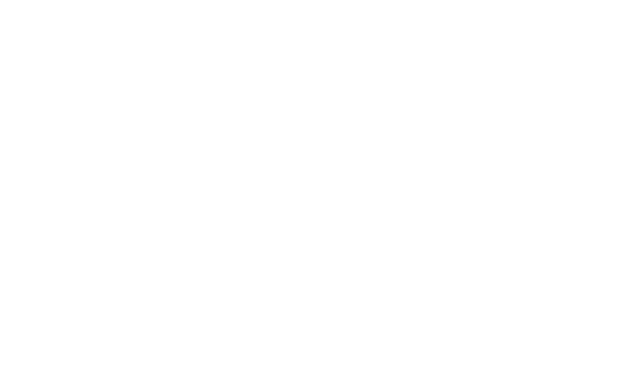
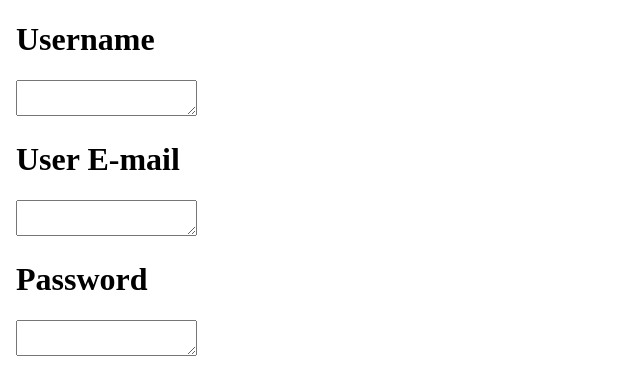
Before and after one commit to Dnreikronos/budgetMannager---Front, a Next.js app in the folder budgetMannager/: page /Login/LoginPage in a window 1280 px wide. Shown: the top 392 px of the page, without its empty margins (0-640 px from the left). Built offline with nearby package versions, Linux system fonts and the light colour scheme.

Commit message:
style: create Textarea component from shadcn

```diff
--- a/budgetMannager/src/App.tsx
+++ b/budgetMannager/src/App.tsx
@@ -4,7 +4,7 @@ import CadBudgetPage from "./pages/Budget/CadBudget.tsx";
 import ReadBillsPage from "./pages/Bills/ReadBills.tsx";
 import CadBillsPage from "./pages/Bills/CadBills.tsx";
 import LoginPage from "./pages/Login/LoginPage.tsx";
-import NotFoundPage from "./pages/NotFoud/NotFoundPage.tsx";
+import NotFoundPage from "./pages/NotFound/NotFoundPage.tsx";
 import ReadUserPage from "./pages/ReadUsers.tsx";
 import DasboardsPage from "../src/pages/Dashboards/Dashboards.tsx"
 import { createBrowserRouter, RouterProvider } from "react-router-dom";
--- a/budgetMannager/src/components/sidebar.tsx
+++ b/budgetMannager/src/components/ui/sidebar.tsx
@@ -1,7 +1,7 @@
 import { useState } from "react";
-import DasboardsPage from "../pages/Dashboards/Dashboards.tsx";
-import ReadBudgetPage from "../pages/Budget/ReadBudget.tsx";
-import ReadBillsPage from "../pages/Bills/ReadBills.tsx";
+import DasboardsPage from "../../pages/Dashboards/Dashboards.tsx";
+import ReadBudgetPage from "../../pages/Budget/ReadBudget.tsx";
+import ReadBillsPage from "../../pages/Bills/ReadBills.tsx";
 import { Link } from "react-router-dom";
 
 interface MenuItem {
--- /dev/null
+++ b/budgetMannager/src/components/ui/textarea.tsx
@@ -0,0 +1,24 @@
+import * as React from "react"
+
+import { cn } from "@/lib/utils"
+
+export interface TextareaProps
+  extends React.TextareaHTMLAttributes<HTMLTextAreaElement> {}
+
+const Textarea = React.forwardRef<HTMLTextAreaElement, TextareaProps>(
+  ({ className, ...props }, ref) => {
+    return (
+      <textarea
+        className={cn(
+         "flex min-h-[60px] ml-96 rounded-md border border-input bg-transparent px-3 py-2 text-sm shadow-sm placeholder:text-muted-foreground focus-visible:outline-none focus-visible:ring-1 focus-visible:ring-ring disabled:cursor-not-allowed disabled:opacity-50",
+          className
+        )}
+        ref={ref}
+        {...props}
+      />
+    )
+  }
+)
+Textarea.displayName = "Textarea"
+
+export { Textarea }
--- a/budgetMannager/src/pages/Bills/CadBills.tsx
+++ b/budgetMannager/src/pages/Bills/CadBills.tsx
@@ -1,4 +1,4 @@
-import Sidebar from '../../components/sidebar.tsx';
+import Sidebar from '../../components/ui/sidebar.tsx';
 
 const CadBillsPage = () => {
   return (
--- a/budgetMannager/src/pages/Bills/ReadBills.tsx
+++ b/budgetMannager/src/pages/Bills/ReadBills.tsx
@@ -1,4 +1,4 @@
-import Sidebar from "../../components/sidebar.tsx";
+import Sidebar from "../../components/ui/sidebar.tsx";
 
 
 const ReadBillsPage = () => {
--- a/budgetMannager/src/pages/Budget/CadBudget.tsx
+++ b/budgetMannager/src/pages/Budget/CadBudget.tsx
@@ -1,4 +1,4 @@
-import Sidebar from "../../components/sidebar.tsx";
+import Sidebar from "../../components/ui/sidebar.tsx";
 
 
 
--- a/budgetMannager/src/pages/Budget/ReadBudget.tsx
+++ b/budgetMannager/src/pages/Budget/ReadBudget.tsx
@@ -1,4 +1,4 @@
-import Sidebar from "../../components/sidebar.tsx";
+import Sidebar from "../../components/ui/sidebar.tsx";
 
 
 
--- a/budgetMannager/src/pages/Dashboards/Dashboards.tsx
+++ b/budgetMannager/src/pages/Dashboards/Dashboards.tsx
@@ -1,4 +1,4 @@
-import Sidebar from "../../components/sidebar.tsx";
+import Sidebar from "../../components/ui/sidebar.tsx";
 
 
 
--- a/budgetMannager/src/pages/Login/LoginPage.tsx
+++ b/budgetMannager/src/pages/Login/LoginPage.tsx
@@ -1,10 +1,27 @@
-
+import { Textarea } from "../../components/ui/textarea";
 
 const LoginPage = () => {
   return (
-  <>
-
-  </>
+    <>
+      <body className="items-center justify-center text-center">
+        <div className="mt-96">
+          <div>
+            <h1>Username</h1>
+            <div className="flex items-center justify-center mr-96">
+              <Textarea />
+            </div>
+            <h1>User E-mail</h1>
+            <div className="flex items-center justify-center mr-96">
+              <Textarea />
+            </div>
+            <h1>Password</h1>
+            <div className="flex items-center justify-center mr-96">
+              <Textarea />
+            </div>
+          </div>
+        </div>
+      </body>
+    </>
   );
 };
 
--- a/budgetMannager/src/pages/ReadUsers.tsx
+++ b/budgetMannager/src/pages/ReadUsers.tsx
@@ -1,4 +1,4 @@
-import Sidebar from "../components/sidebar";
+import Sidebar from "../components/ui/sidebar";
 
 const ReadUsers = () => {
   return (
```
Also changed, not shown: budgetMannager/src/components/ui/card.tsx (added, +76 -0 lines), budgetMannager/src/pages/NotFound/NotFoundPage.tsx (renamed from budgetMannager/src/pages/NotFoud/NotFoundPage.tsx).
